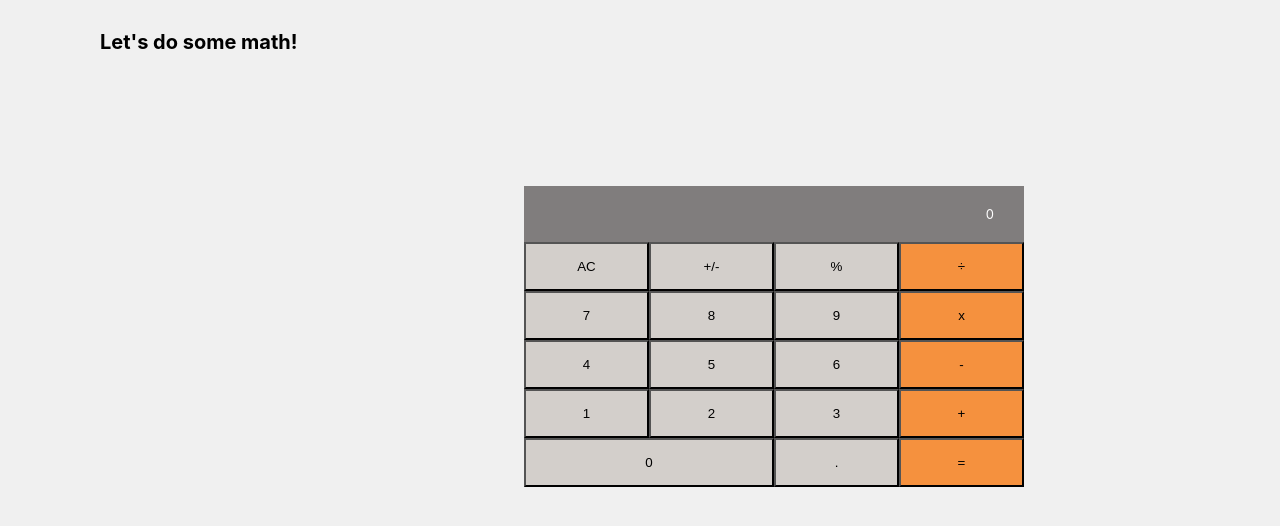
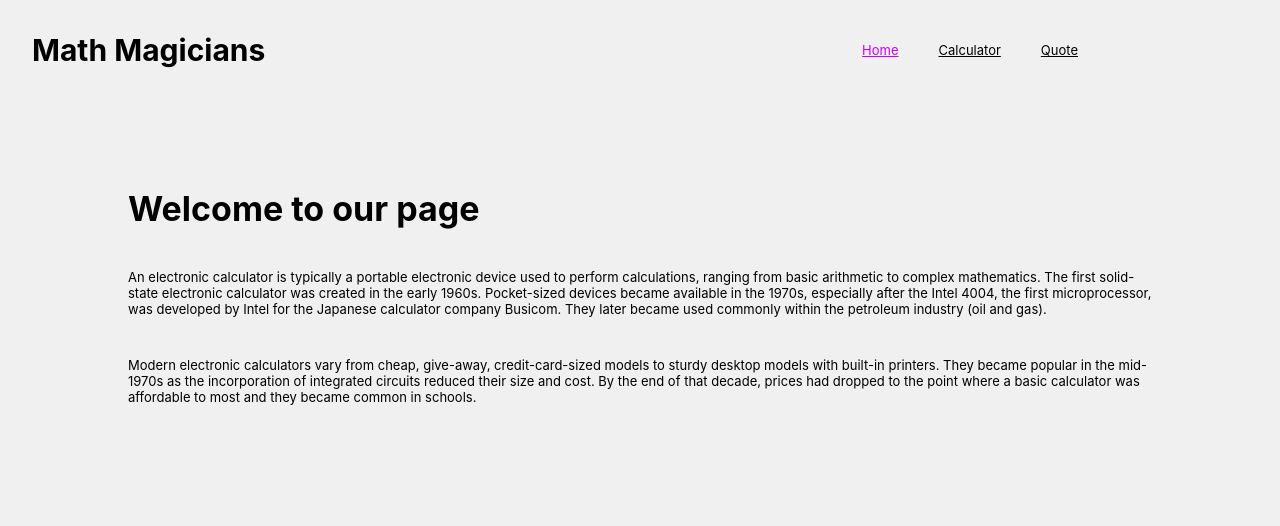
Before and after one commit to VTY1999/Math-Magicians, a React (Create React App) app: page / in a window 1280 px wide. Shown: the top 526 px of the page. Built offline with nearby package versions, Linux system fonts and the light colour scheme.

Commit message:
Import modules

```diff
--- a/src/App.js
+++ b/src/App.js
@@ -1,11 +1,19 @@
 import React from 'react';
+import { Routes, Route } from 'react-router-dom';
 import Calculator from './components/Calculator';
+import Header from './components/Header';
+import Home from './components/Home';
+import Quote from './components/Quote';
 
 const App = () => (
   <div className="App">
-    <Calculator />
+    <Header />
+    <Routes>
+      <Route path="/" element={<Home />} />
+      <Route path="/calculator" element={<Calculator />} />
+      <Route path="/quote" element={<Quote />} />
+    </Routes>
   </div>
-
 );
 
 export default App;
--- a/src/index.js
+++ b/src/index.js
@@ -1,3 +1,4 @@
+import { BrowserRouter } from 'react-router-dom';
 import React from 'react';
 import ReactDOM from 'react-dom';
 import './index.css';
@@ -5,7 +6,9 @@ import App from './App';
 
 ReactDOM.render(
   <React.StrictMode>
-    <App />
+    <BrowserRouter>
+      <App />
+    </BrowserRouter>
   </React.StrictMode>,
   document.getElementById('root'),
 );
```
Also changed, not shown: src/Image/Screenshot (103).png (deleted), src/Image/Screenshot (108).png (added).
